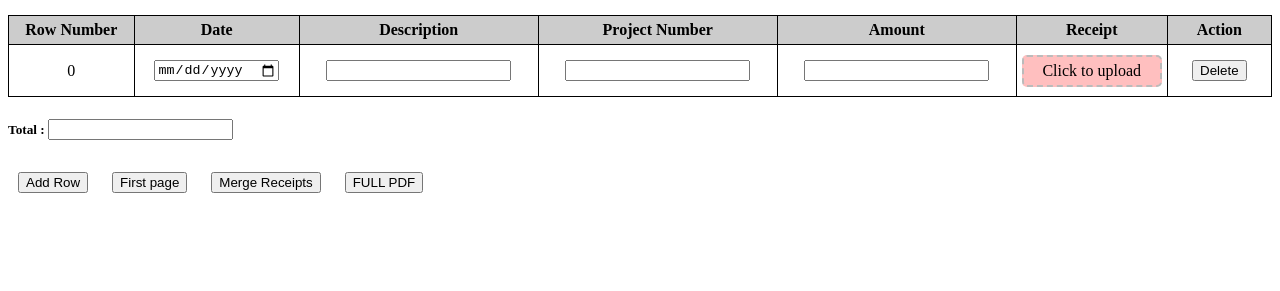
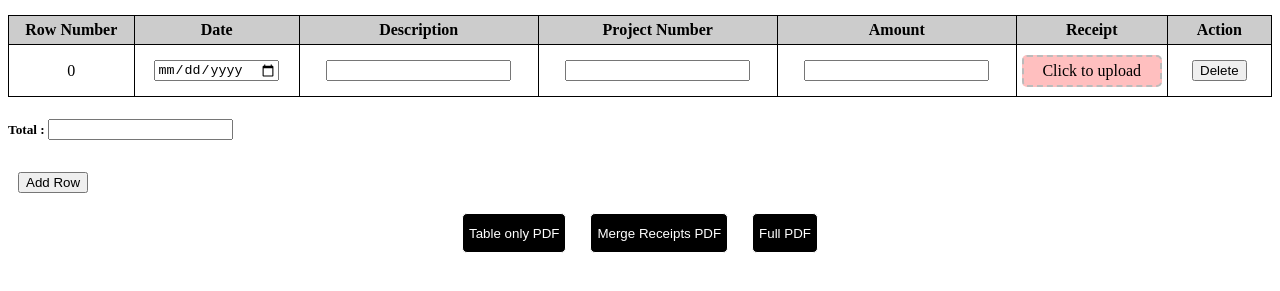
Before and after one commit to Auram20/Expenses-Tool, a plain HTML site: page index.html in a window 1280 px wide. Shown: the part 105-396 px from the top of the page. Drawn offline with nearby package versions, Linux system fonts and the light colour scheme.

Commit message:
just some styling
just some styling

```diff
--- a/index.html
+++ b/index.html
@@ -7,14 +7,14 @@
     <script src="https://ajax.googleapis.com/ajax/libs/jquery/3.6.3/jquery.min.js"></script>
     <script src="https://cdnjs.cloudflare.com/ajax/libs/html2canvas/1.4.1/html2canvas.min.js"></script>
     <script src="https://cdnjs.cloudflare.com/ajax/libs/jspdf-autotable/3.5.16/jspdf.plugin.autotable.min.js"></script>
-    <script src="https://cdnjs.cloudflare.com/ajax/libs/jspdf/2.5.1/jspdf.umd.min.js"  type="module"></script>
-    <script src="main.js" ></script>
+    <script src="https://cdnjs.cloudflare.com/ajax/libs/jspdf/2.5.1/jspdf.umd.min.js" type="module"></script>
+    <script src="main.js"></script>
 </head>
 
 <body>
     <div id="fPageContent">
         <h1>Expenses</h1>
-    <form id="infos" >
+        <form id="infos">
             <label for="company">Company:</label>
             <input type="text" name="company" id="company" value="Vizrt France SARL">
             <label for="name">Name:</label>
@@ -24,7 +24,7 @@
             <label for="date">Date:</label>
             <input type="date" name="date" id="date">
         </form>
-    <br/>
+        <br />
         <table id="expenses-table">
             <thead>
                 <tr>
@@ -43,13 +43,15 @@
                     <td><input type="date" name="date"></td>
                     <td><input type="text" name="description"></td>
                     <td><input type="text" name="project_number"></td>
-                <td><input type="number" name="amount" class="amount" step="0.0001"  oninput="sumCells()"></td>
+                    <td><input type="number" name="amount" class="amount" step="0.0001" oninput="sumCells()"></td>
                     <td class="file-cell">
 
                         <div class="file-drop" ondragover="dragOver(event)" ondrop="dropFile(event, 0)"
                             onclick="document.getElementById('file-input-0').click()">
                             Click to upload
-                        <img src="https://dummyimage.com/100x75/000/fff.jpg" data-file="receipt1.jpg" style="display:none;"></td>
+                            <img src="https://dummyimage.com/100x75/000/fff.jpg" data-file="receipt1.jpg"
+                                style="display:none;">
+                    </td>
     </div>
     <input id="file-input-0" type="file" class="hidden" onchange="fileSelected(event, 0)">
     </td>
@@ -58,13 +60,16 @@
     </tbody>
     </table>
     <h5>Total :
-    <input id="total"> </h5>
+        <input id="total">
+    </h5>
     </div>
     <button type="button" onclick="addRow()">Add Row</button>
-    <button onclick="generateFPage()">First page </button>
-    <button onclick="mergeFiles()">Merge Receipts </button>
-    <button onclick="generateFULLPDF()">FULL PDF</button>
-
+    <br />
+    <div class="dldDiv">
+        <button onclick="generateFPage()" class="download">Table only PDF</button>
+        <button onclick="mergeFiles()" class="download">Merge Receipts PDF</button>
+        <button onclick="generateFULLPDF()" class="download">Full PDF</button>
+    </div>
 
 
 </body>
--- a/style.css
+++ b/style.css
@@ -46,3 +46,24 @@ button {
 .file-drop.file-selected {
     background-color: rgba(117, 235, 117, 0.464);
 }
+
+
+
+.download {
+    height: 40px;
+    background: black;
+    border-radius: 5px;
+    position: relative;
+    color: #fff;
+    cursor: pointer;
+    border: 1px solid #fff;
+  }
+
+.download:hover {
+    -webkit-filter: invert(100%);
+    filter: invert(100%);
+  }
+
+.dldDiv{
+    text-align: center;
+}
```
Lines whose indentation alone changed are shown as unchanged.
